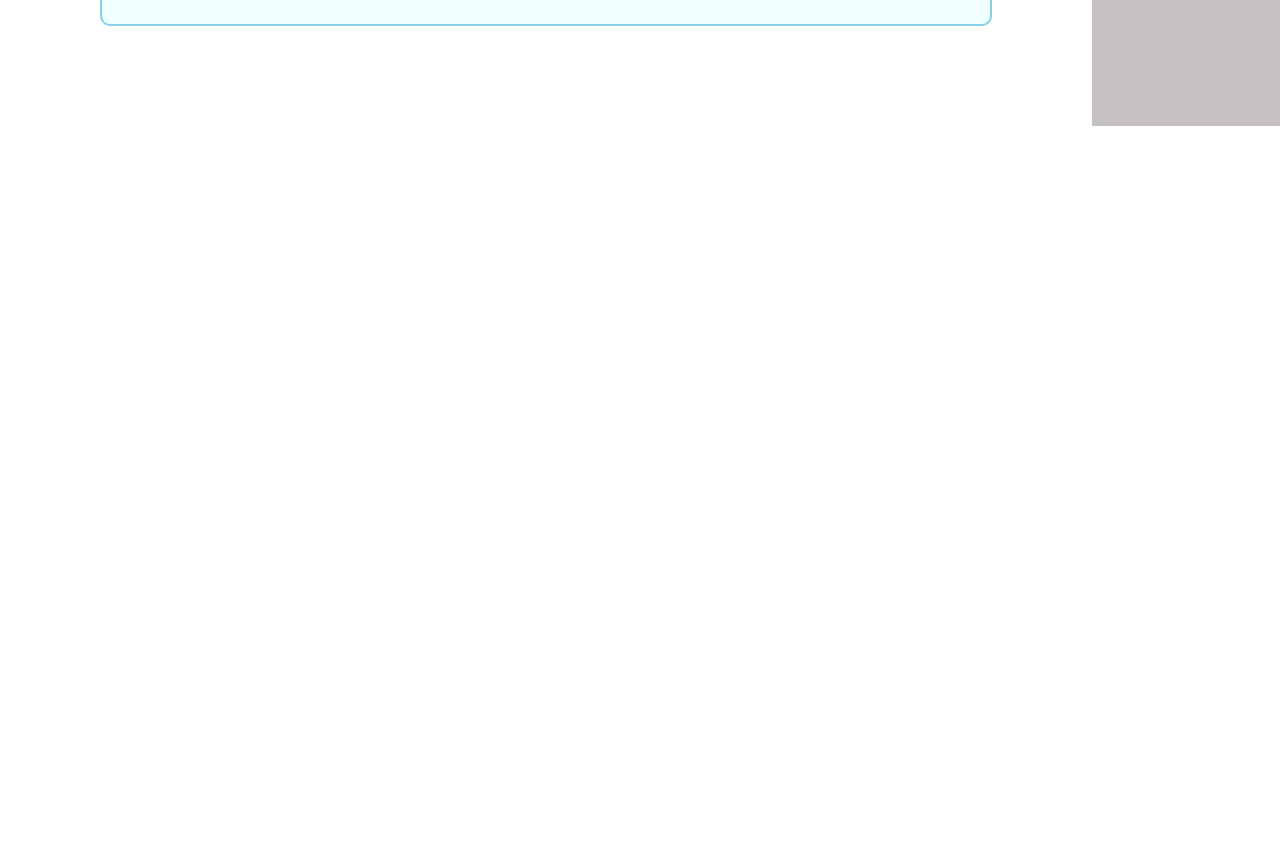
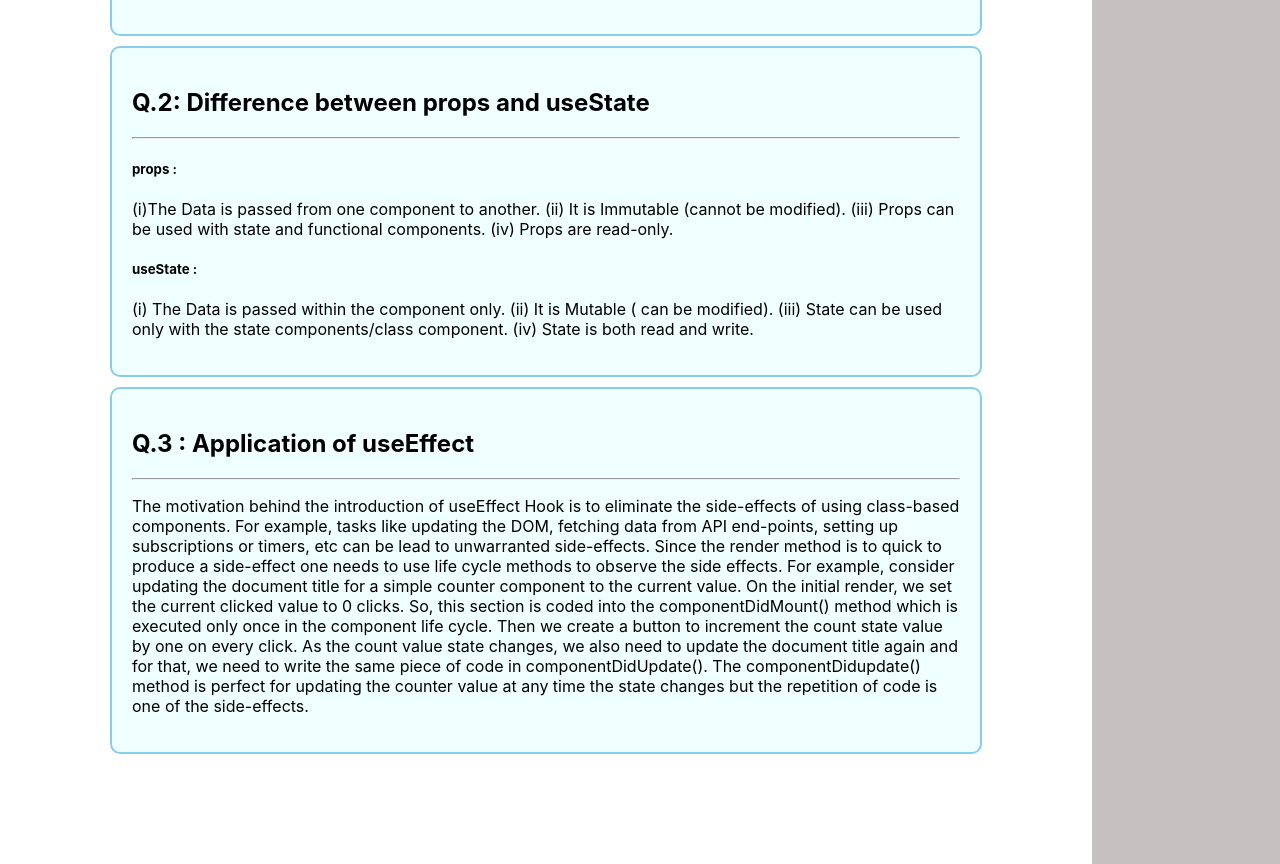
Before and after one commit to Programmer-Kayum/ultra-active-club-assign-8, a React (Create React App) app: page / in a window 1280 px wide. Shown: the part 1932-2796 px from the top of the page. Before the commit the page ends 2058 px from the top, so only its background shows below. Built offline with nearby package versions, Linux system fonts and the light colour scheme.

Commit message:
all answer solve

```diff
--- a/src/components/QuestionPart/Question.css
+++ b/src/components/QuestionPart/Question.css
@@ -7,4 +7,6 @@
     background-color: azure;
     padding: 20px;
     border-radius: 10px;
+
+    margin: 10px;
 }
--- a/src/components/QuestionPart/Question.js
+++ b/src/components/QuestionPart/Question.js
@@ -14,6 +14,35 @@ const Question = () => {
                 </p>
 
             </div>
+
+            <div className='question-anser'>
+                <h2>Q.2: Difference between props and useState</h2>
+                <hr />
+                <p>
+                    <h5>props :</h5>
+                    (i)The Data is passed from one component to another.
+                    (ii) It is Immutable (cannot be modified).
+                    (iii) Props can be used with state and functional components.
+                    (iv) Props are read-only.
+                    <br />
+                    <h5>useState :</h5>
+                    (i) The Data is passed within the component only.
+                    (ii) It is Mutable ( can be modified).
+                    (iii) State can be used only with the state components/class component.
+                    (iv) State is both read and write.
+                </p>
+
+            </div>
+
+            <div className='question-anser'>
+                <h2> Q.3 : Application of  useEffect </h2>
+                <hr />
+
+                <p>
+                    The motivation behind the introduction of useEffect Hook is to eliminate the side-effects of using class-based components. For example, tasks like updating the DOM, fetching data from API end-points, setting up subscriptions or timers, etc can be lead to unwarranted side-effects. Since the render method is to quick to produce a side-effect one needs to use life cycle methods to observe the side effects. For example, consider updating the document title for a simple counter component to the current value. On the initial render, we set the current clicked value to 0 clicks. So, this section is coded into the componentDidMount() method which is executed only once in the component life cycle. Then we create a button to increment the count state value by one on every click. As the count value state changes, we also need to update the document title again and for that, we need to write the same piece of code in componentDidUpdate(). The componentDidupdate() method is perfect for updating the counter value at any time the state changes but the repetition of code is one of the side-effects.
+                </p>
+
+            </div>
         </div>
     );
 };
```
